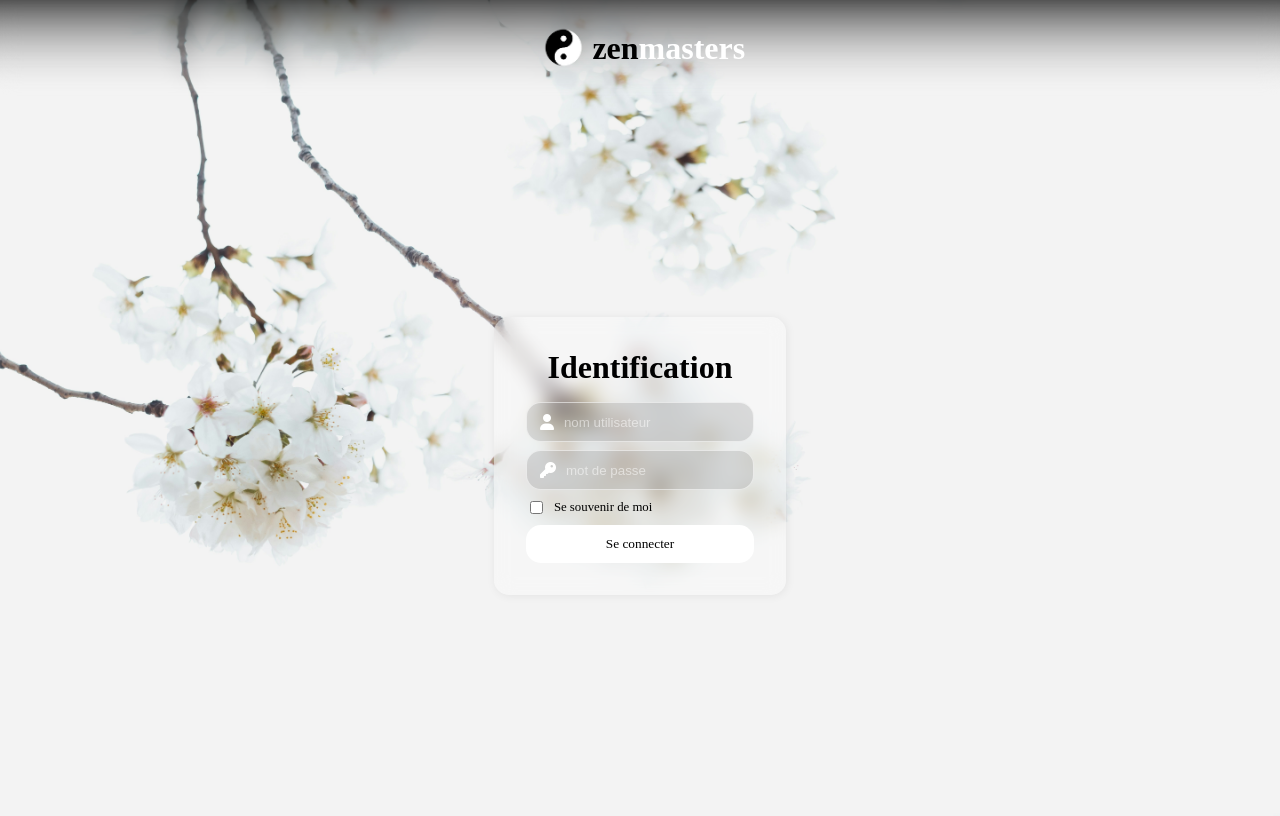
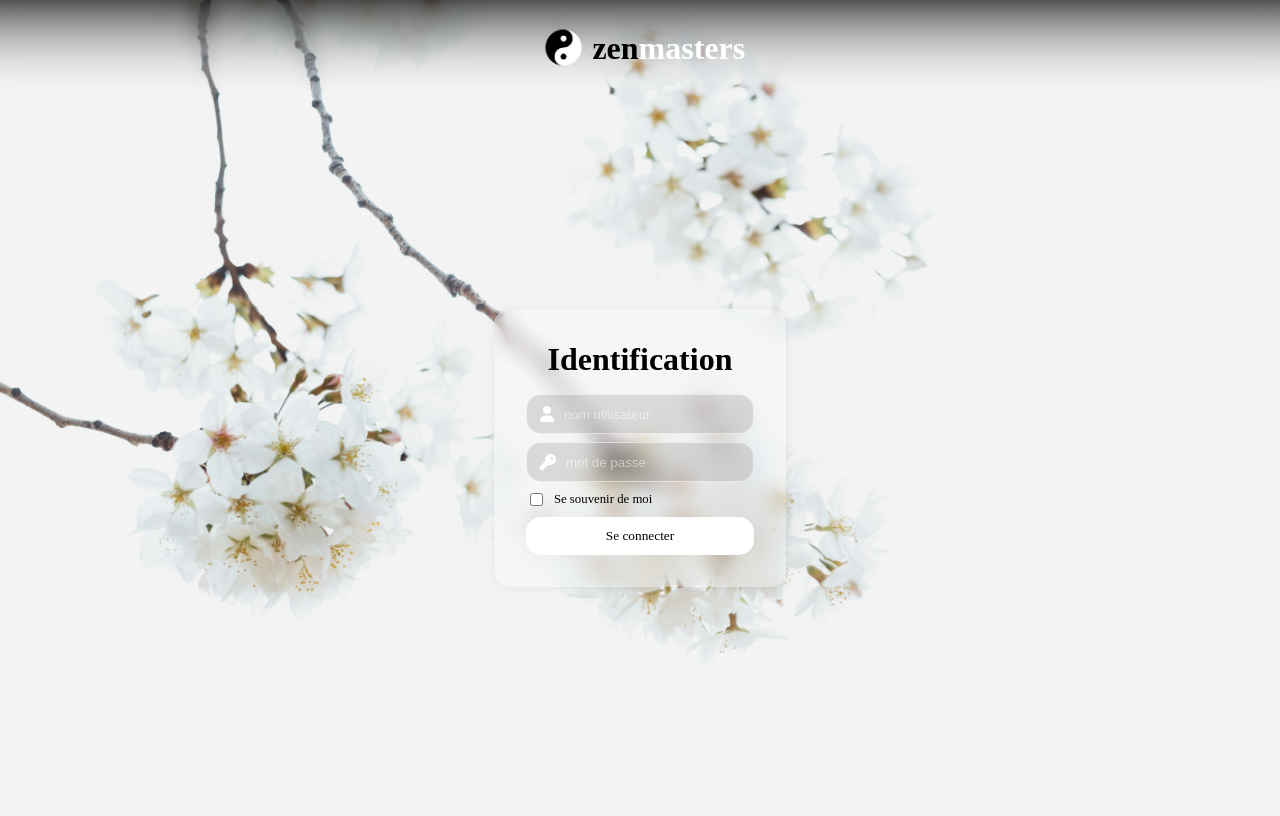
Before and after one commit to Amine-HADJ/Dynamic-Web, a PHP site: page / in a window 1280 px wide. After the commit the page ends 662 px from the top, so only its background shows below. Run offline with PHP 8.4, Linux system fonts and the light colour scheme; some web fonts are replaced.

Commit message:
bg animation

```diff
--- a/src/index.html
+++ b/src/index.html
@@ -53,5 +53,13 @@
 
 
     </main>
+
+    <div class="bg">
+        <img src="./public/assets/masks/mask1.png" alt="">
+        <img src="./public/assets/masks/mask2.png" alt="">
+        <img src="./public/assets/masks/mask3.png" alt="">
+        <img src="./public/assets/masks/mask4.png" alt="">
+        <img src="./public/assets/masks/mask5.png" alt="">
+    </div>
 </body>
 </html>
--- a/src/public/css/home.css
+++ b/src/public/css/home.css
@@ -73,7 +73,7 @@
 
 main {
   width: 100%;
-  height: calc(100svh - 5em);
+  height: calc(100svh - 6em);
   display: flex;
   flex-direction: column;
   align-items: center;
--- a/src/public/css/style.css
+++ b/src/public/css/style.css
@@ -10,6 +10,7 @@
       */
     --darkgrey: rgb(75, 75, 75);
     --lightgrey: rgb(192, 192, 192);
+    --bg-color: #f3f3f3;
 }
 
 body {
@@ -17,10 +18,6 @@
   height: 100svh;
   margin: 0;
   padding: 0;
-  background-image: url(../assets/bg.jpg);
-  background-position: cover;
-  background-repeat: no-repeat;
-  background-size: cover;
 }
 
 nav {
@@ -69,3 +66,51 @@
 nav .title-wrapper .accent {
   color: white;
 }
+
+.bg{
+  width: 100%;
+  height: 100%;
+  position: absolute;
+  z-index: 0;
+  left: 0;
+  top: 0;
+  background-color: var(--bg-color);
+  overflow: hidden;
+}
+
+.bg img{
+  position: absolute;
+  width: auto;
+  height: 120%;
+  top: -1.5em;
+  transform-origin: top left;
+}
+
+.bg img:first-child{
+  animation: 4.8s branch infinite ease-in-out;
+}
+
+.bg img:nth-child(2){
+  animation: 5.1s branch infinite ease-in-out;
+}
+
+.bg img:nth-child(3){
+  animation: 4.9s branch infinite ease-in-out;
+}
+
+.bg img:nth-child(4){
+  animation: 5.5s branch infinite ease-in-out;
+}
+
+.bg img:last-child{
+  animation: 5.3s branch infinite ease-in-out;
+}
+
+@keyframes branch {
+  0%,100% {
+    transform: translateY(10px) rotate(3deg);
+  }
+  50%{
+    transform: translateY(0px) rotate(1deg);
+  }
+}
```
Also changed, not shown: src/public/assets/bg.jpg (deleted), src/public/assets/masks/mask1.png (added), src/public/assets/masks/mask2.png (added), src/public/assets/masks/mask3.png (added), src/public/assets/masks/mask4.png (added), src/public/assets/masks/mask5.png (added).
